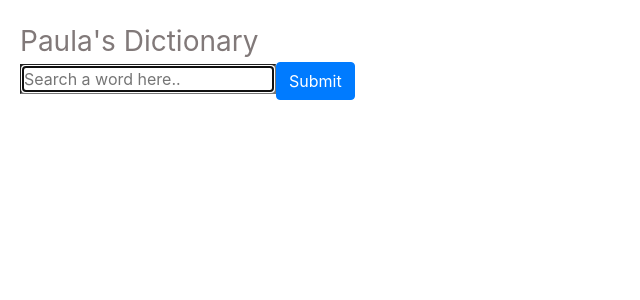
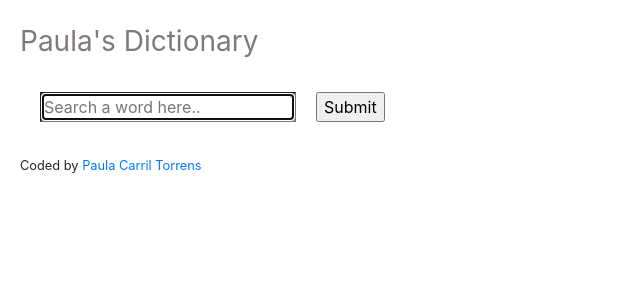
Before and after one commit to paulacarrilt/dictionary-app, a React (Create React App) app: page / in a window 1280 px wide. Shown: the top 300 px of the page, without its empty margins (0-640 px from the left). Built offline with nearby package versions, Linux system fonts and the light colour scheme.

Commit message:
built search engine+ stored keyword in state

```diff
--- a/src/App.js
+++ b/src/App.js
@@ -1,12 +1,18 @@
 import "./App.css";
-import "./SearchEngine.js";
-import SearchEngine from "./SearchEngine.js";
+import "./Dictionary.js";
+import Dictionary from "./Dictionary.js";
 
 function App() {
   return (
     <div className="App">
       <div className="App-header">Paula's Dictionary</div>
-      <SearchEngine />
+      <Dictionary />
+      <footer>
+        <small>
+          Coded by{" "}
+          <a href="https://github.com/paulacarrilt">Paula Carril Torrens</a>
+        </small>
+      </footer>
     </div>
   );
 }
--- /dev/null
+++ b/src/Dictionary.css
@@ -0,0 +1,7 @@
+.Dictionary {
+  display: block;
+  margin: 0 auto;
+}
+.searchBar {
+  margin: 30px 20px;
+}
--- /dev/null
+++ b/src/Dictionary.js
@@ -0,0 +1,30 @@
+import React, { useState } from "react";
+import "./Dictionary.css";
+
+export default function Dictionary() {
+  const [word, setWord] = useState(null);
+
+  function search(event) {
+    event.preventDefault();
+    alert(`Searching for ${word}`);
+  }
+  function handleWord(event) {
+    setWord(event.target.value);
+  }
+
+  return (
+    <div className="Dictionary">
+      <form onSubmit={search}>
+        <input
+          type="search"
+          placeholder="Search a word here.."
+          autoFocus="on"
+          autoComplete="off"
+          className="searchBar"
+          onChange={handleWord}
+        />
+        <input type="submit" placeholder="Search a word here.." />
+      </form>
+    </div>
+  );
+}
--- a/src/SearchEngine.js
+++ /dev/null
@@ -1,21 +0,0 @@
-import React from "react";
-
-export default function SearchEngine() {
-  return (
-    <div className="SearchEngine">
-      <form>
-        <input
-          type="search"
-          placeholder="Search a word here.."
-          autoFocus="on"
-          autoComplete="off"
-        />
-        <input
-          type="submit"
-          placeholder="Search a word here.."
-          className="btn btn-primary"
-        />
-      </form>
-    </div>
-  );
-}
```
